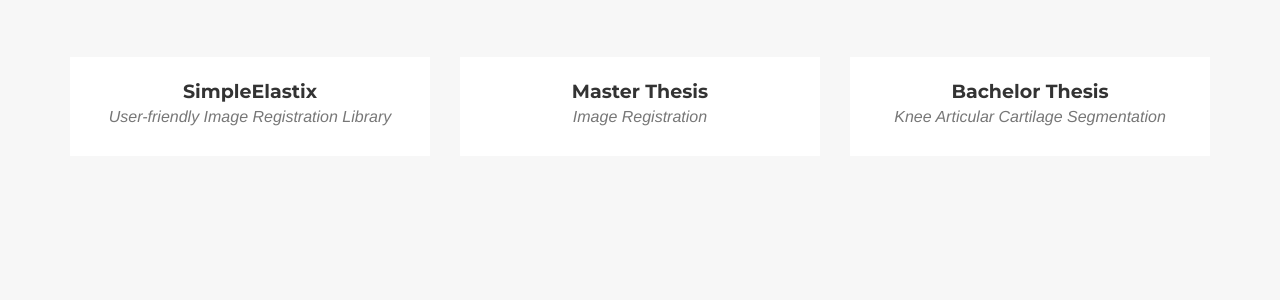
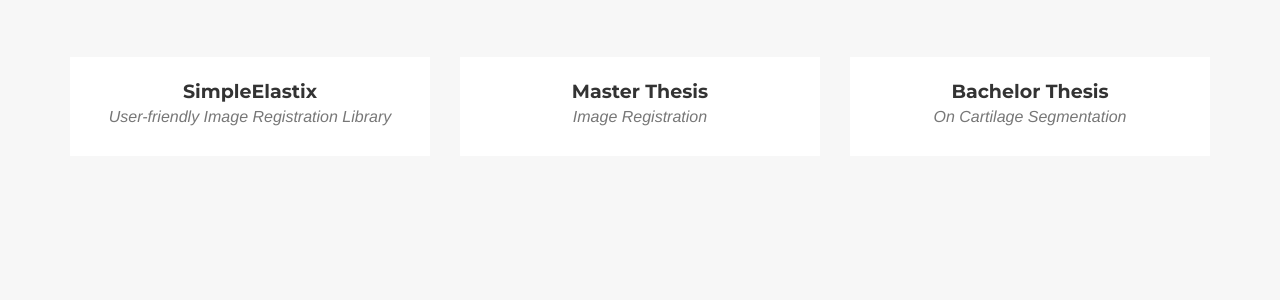
Before and after one commit to jmartens/kaspermarstal.github.io, a Jekyll site: the page built from _posts/2014-07-16-project-3.markdown, in a window 1280 px wide and 900 px high, scrolled down 1841 px. Shown: the part 152-452 px from the top of the window. Built offline with Jekyll 4.4.1, drawn with Linux system fonts in a browser that asks for light colours; some web fonts are replaced.

Commit message:
Update 2014-07-16-project-3.markdown

```diff
--- a/_posts/2014-07-16-project-3.markdown
+++ b/_posts/2014-07-16-project-3.markdown
@@ -1,6 +1,6 @@
 ---
 title: Bachelor Thesis
-subtitle: Knee Articular Cartilage Segmentation
+subtitle: On Cartilage Segmentation
 layout: default
 modal-id: 3
 date: 2011-08-11
```
